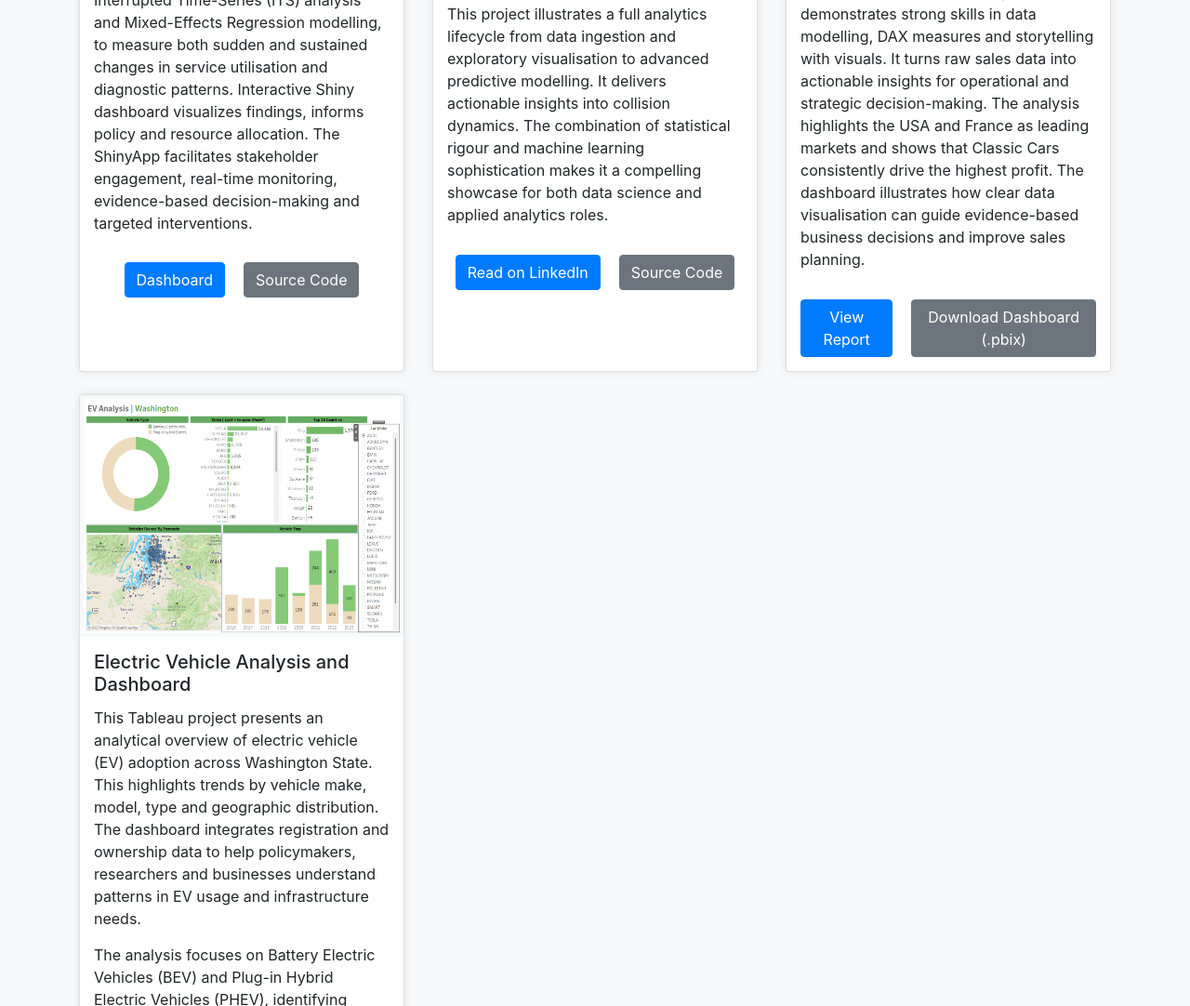
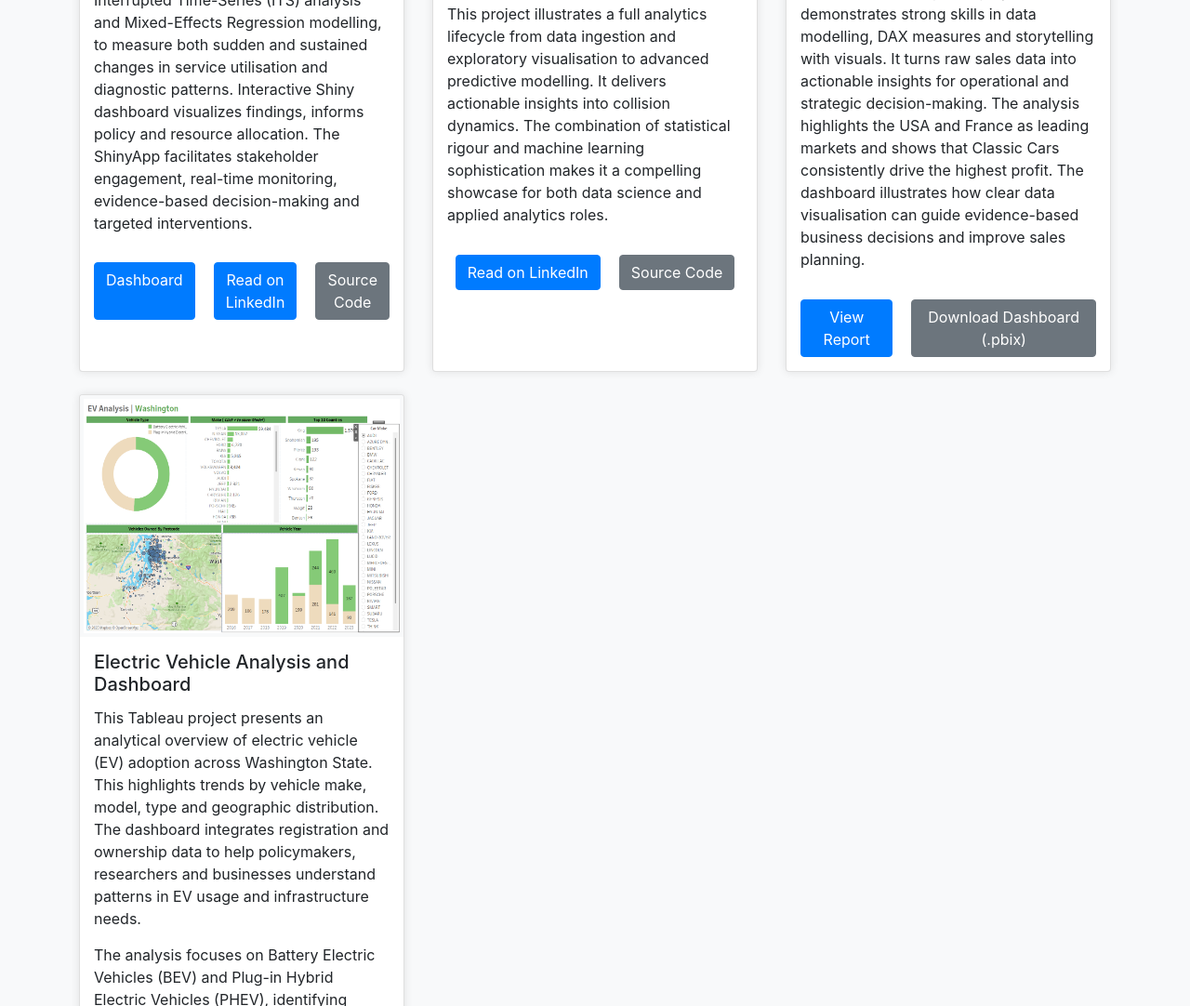
Before and after one commit to frizuma3/ds-portfolio-website, a plain HTML site: page index.html in a window 1280 px wide. Shown: the part 1352-2434 px from the top of the page at 93% size. Drawn offline with nearby package versions, Linux system fonts and the light colour scheme.

Commit message:
Update project section

```diff
--- a/index.html
+++ b/index.html
@@ -296,6 +296,7 @@ body {
               evidence-based decision-making and targeted interventions. </p>
             <div class="project-buttons">
               <a href="https://connect.posit.cloud/maxnwosu/content/0198ca06-60f9-ad89-666b-08ea8c23d2e5" class="btn btn-primary">Dashboard</a>
+              <a href="https://www.linkedin.com/pulse/data-driven-exploration-mental-health-trends-scotland-nwosu-udpof" class="btn btn-primary">Read on LinkedIn</a>
               <a href="https://github.com/frizuma3/covid-mental-health" class="btn btn-secondary">Source Code</a>
             </div>
           </div>
```
